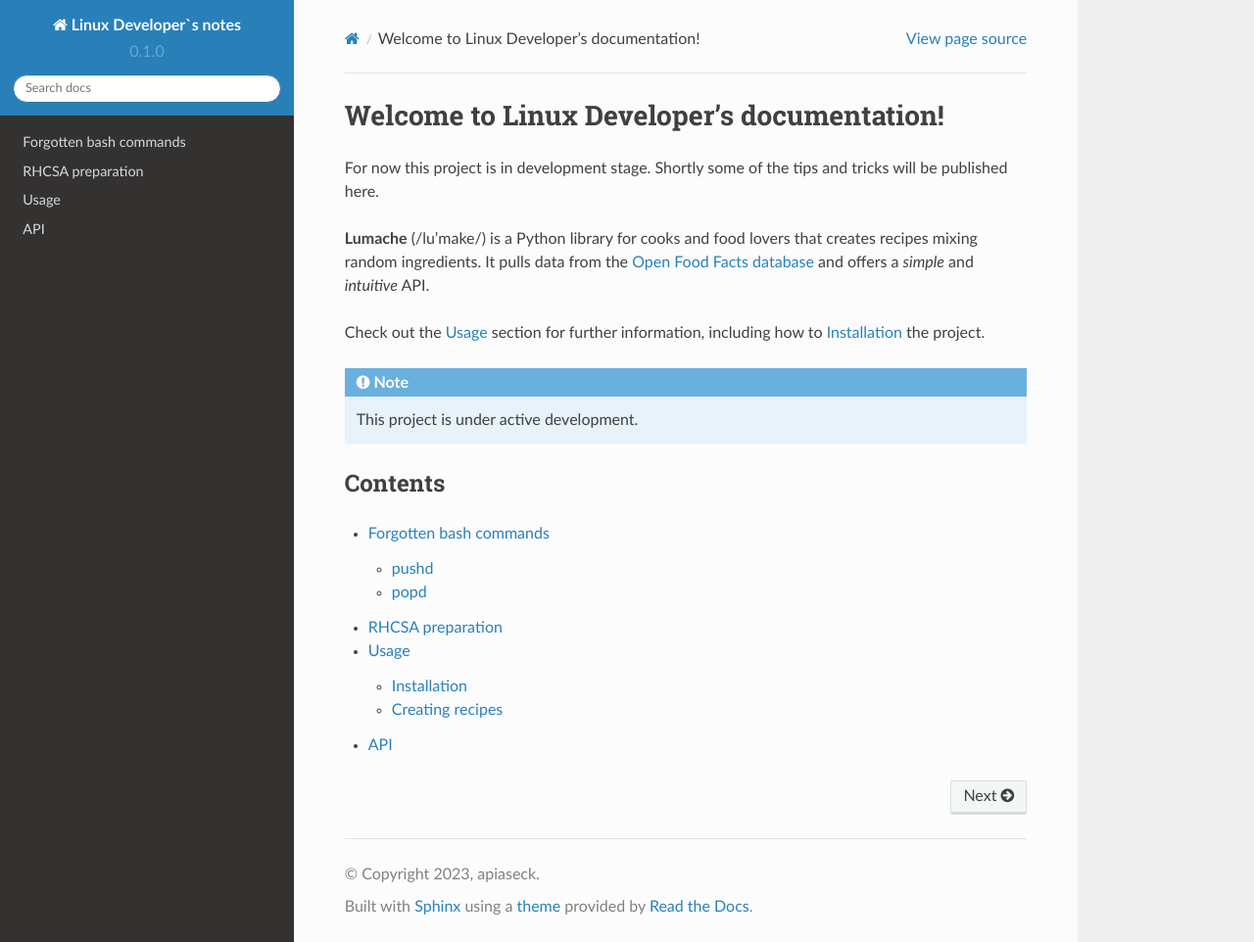
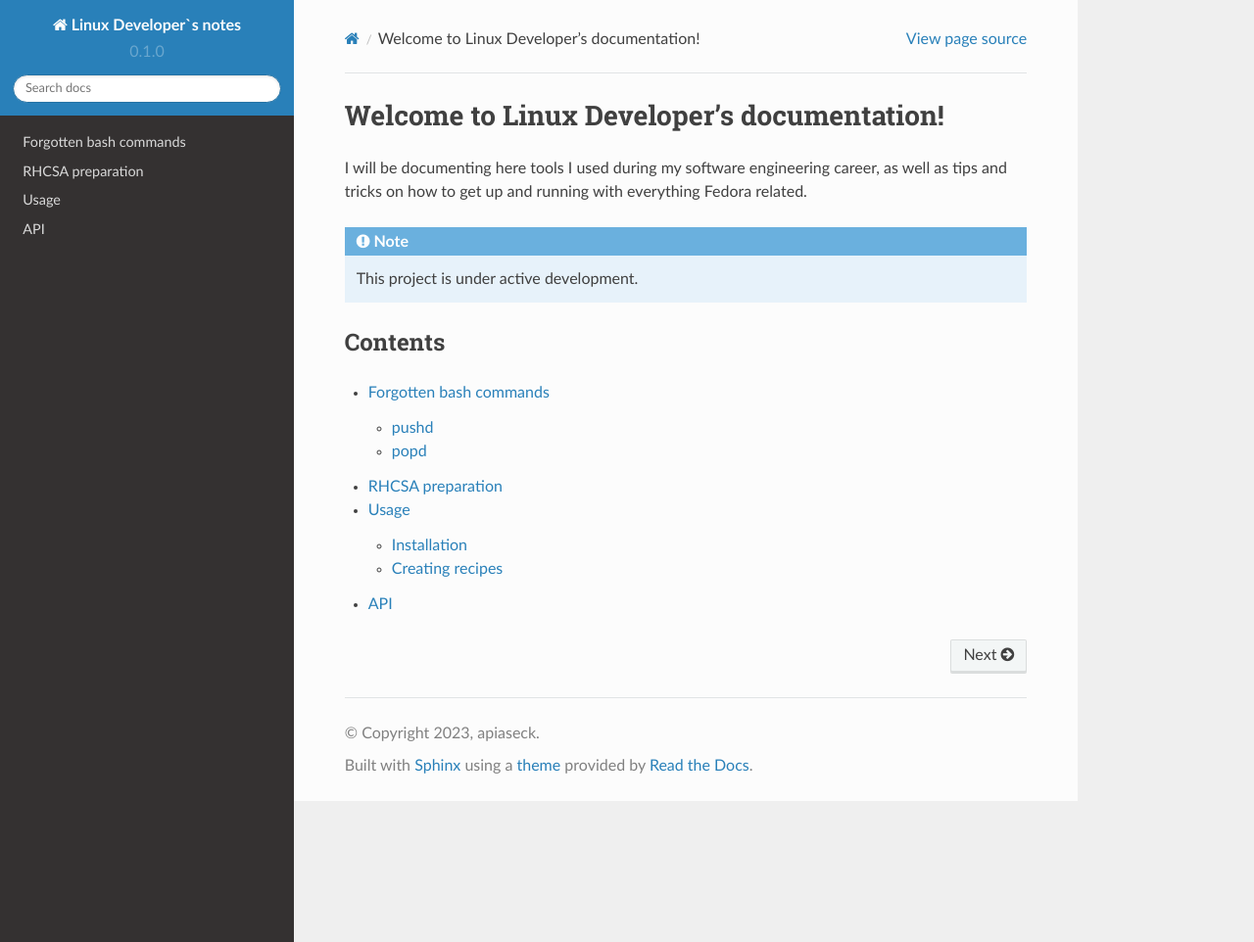
Before and after one commit to c4rt0/notes, a Sphinx documentation site: the page built from docs/source/index.rst, in a window 1280 px wide and 962 px high. Shown: the whole window at 98% size. Built offline with Sphinx 7.4.7 and the Read the Docs theme 2.0.0, drawn with Linux system fonts in a browser that asks for light colours.

Commit message:
Updated readme and index

```diff
--- a/README.rst
+++ b/README.rst
@@ -1,5 +1,7 @@
 Documenting Software Engineering Journey
 ========================================
+Available at: [my docs page](https://apiaseck.readthedocs.io/en/latest/index.html)
+
 Created with [readthedocs](https://readthedocs.io)
 
 Tutorial here:
--- a/docs/source/index.rst
+++ b/docs/source/index.rst
@@ -1,16 +1,6 @@
 Welcome to Linux Developer's documentation!
 ===================================
-
-For now this project is in development stage.
-Shortly some of the tips and tricks will be published here.
-
-**Lumache** (/lu'make/) is a Python library for cooks and food lovers
-that creates recipes mixing random ingredients.
-It pulls data from the `Open Food Facts database <https://world.openfoodfacts.org/>`_
-and offers a *simple* and *intuitive* API.
-
-Check out the :doc:`usage` section for further information, including
-how to :ref:`installation` the project.
+I will be documenting here tools I used during my software engineering career, as well as tips and tricks on how to get up and running with everything Fedora related.
 
 .. note::
 
```
Also changed, not shown: go.rst (deleted).
